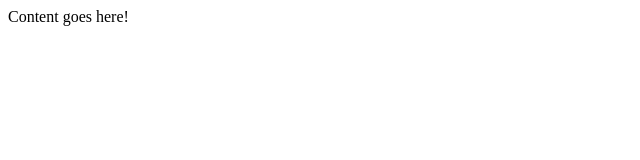
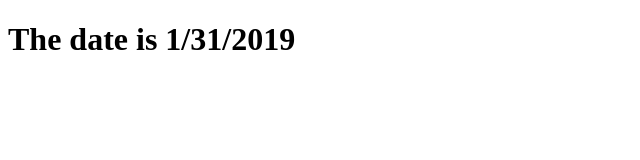
Before and after one commit to BanwaitKaran/Week4_C0747562, a plain HTML site: page Week4_C0747562/index.html in a window 1280 px wide. Shown: the whole page, without its empty margins (0-640 px from the left). Drawn offline with Linux system fonts and the light colour scheme.

Commit message:
created a showDate function and put iit on onload body event.

```diff
--- a/Week4_C0747562/index.html
+++ b/Week4_C0747562/index.html
@@ -4,9 +4,9 @@
     <meta charset="utf-8" />
     <title>Week4_C0747562</title>
     <link href="css/default.css" rel="stylesheet" />
+    <script src="js/main.js"></script>
 </head>
-<body>
+<body onload="showDate()">
     <div>Content goes here!</div>
-    <script src="js/main.js"></script>
 </body>
 </html>
--- a/Week4_C0747562/js/main.js
+++ b/Week4_C0747562/js/main.js
@@ -1 +1,5 @@
 // Your code here!
+function showDate() {
+    var date = new Date();
+    document.body.innerHTML = "<h1> The date is " + (date.getMonth() + 1) + "/" + date.getDate() + "/" + date.getFullYear() + "</h1>";
+}
```
Also changed, not shown: Week4_C0747562/C0747562_week4_JavaScript_Content.txt (added), 1 other file.
